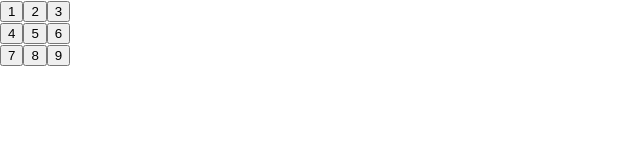
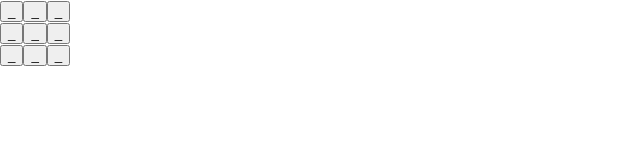
Before and after one commit to RichyKim12/ForgeReactApp, a React (Create React App) app in the folder appy/: page / in a window 1280 px wide. Shown: the top 160 px of the page, without its empty margins (0-640 px from the left). Built offline with nearby package versions, Linux system fonts and the light colour scheme.

Commit message:
Implement changing game state "X"

```diff
--- a/appy/src/App.js
+++ b/appy/src/App.js
@@ -1,23 +1,34 @@
-function Square({value}) {
-  return <button className="square">{value}</button>;
+import { useState} from 'react';
+
+
+function Square({value, onSquareClick }) {
+
+  return <button className="square" onClick={onSquareClick}>{value}</button>;
 }
+
 export default function Board() {
+  const [squares, setSquares] = useState(Array(9).fill("_"));
+  function handleClick(i) {
+    const nextSquares = squares.slice();
+    nextSquares[i] = "X";
+    setSquares(nextSquares);
+  }
   return (
     <>
       <div className="board-row">
-        <Square value = "1"/>
-        <Square value = "2"/>
-        <Square value = "3"/>
+        <Square value={squares[0]} onSquareClick={() => handleClick(0)} />
+        <Square value={squares[1]} onSquareClick={() => handleClick(1)} />
+        <Square value={squares[2]} onSquareClick={() => handleClick(2)} />
       </div>
       <div className="board-row">
-        <Square value = "4"/>
-        <Square value = "5"/>
-        <Square value = "6"/>
+        <Square value={squares[3]} onSquareClick={() => handleClick(3)} />
+        <Square value={squares[4]} onSquareClick={() => handleClick(4)} />
+        <Square value={squares[5]} onSquareClick={() => handleClick(5)} />
       </div>
       <div className="board-row">
-        <Square value = "7"/>
-        <Square value = "8"/>
-        <Square value = "9"/>
+        <Square value={squares[6]} onSquareClick={() => handleClick(6)} />
+        <Square value={squares[7]} onSquareClick={() => handleClick(7)} />
+        <Square value={squares[8]} onSquareClick={() => handleClick(8)} />
       </div>
     </>
   );
```
